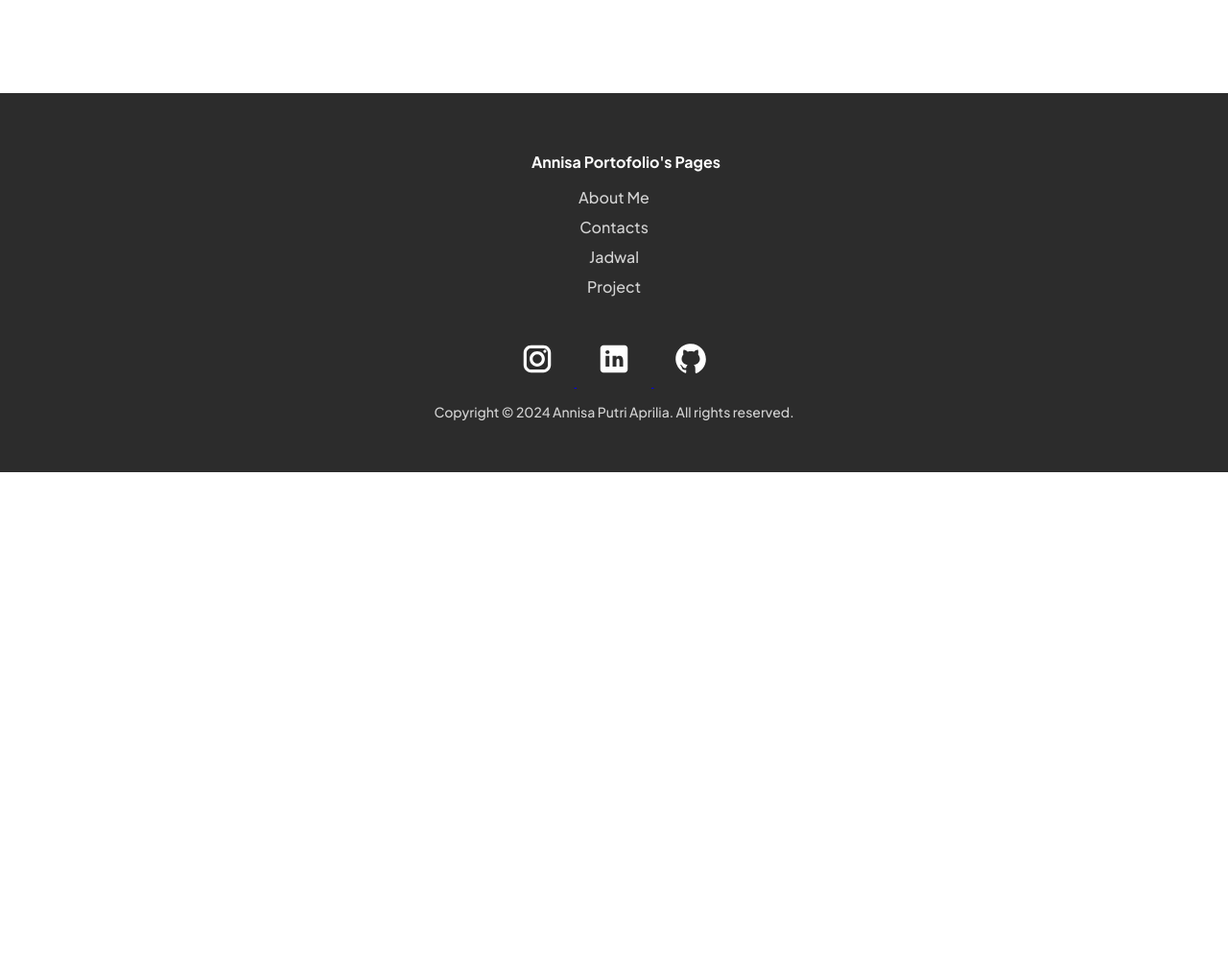
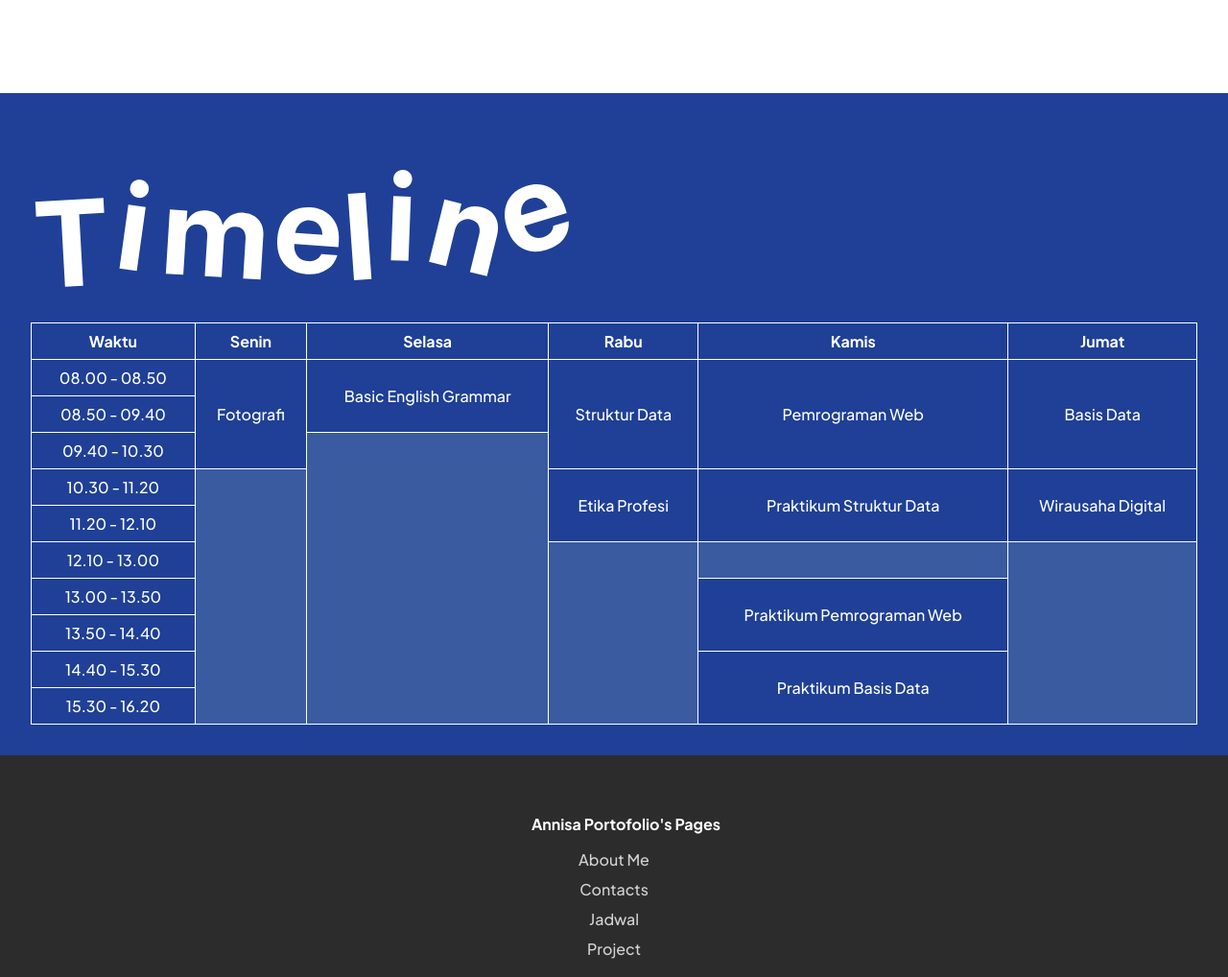
Before and after one commit to moozunch/moozunch-portofolio, a plain HTML site: page index.html in a window 1280 px wide. Shown: the part 1694-2712 px from the top of the page at 96% size. Before the commit the page ends 2186 px from the top, so only its background shows below. Drawn offline with Linux system fonts and the light colour scheme.

Commit message:
table added

```diff
--- a/index.html
+++ b/index.html
@@ -64,22 +64,88 @@
                 <img src="img/donday3.jpg" alt="preview donday app ui">
             </article>
         </section>
+
+        <section id="jadwal" class = "timeline-container">
+            <article class = "kotakbiru" >
+                <img src="svg/timeline.svg" alt="timeline">
+                <table>
+                    <thead>
+                        <tr>
+                            <th>Waktu</th>
+                            <th>Senin</th>
+                            <th>Selasa</th>
+                            <th>Rabu</th>
+                            <th>Kamis</th>
+                            <th>Jumat</th>
+                        </tr>
+                    </thead>
+                    <tbody>
+                        <tr>
+                            <td class="time">08.00 - 08.50</td>
+                            <td rowspan="3">Fotografi</td>
+                            <td rowspan="2">Basic English Grammar</td>
+                            <td rowspan="3">Struktur Data</td>
+                            <td rowspan="3">Pemrograman Web</td>
+                            <td rowspan="3">Basis Data</td>
+                        </tr>
+                        <tr>
+                            <td class="time">08.50 - 09.40</td>
+
+                        </tr>
+                        <tr>
+                            <td class="time">09.40 - 10.30</td>
+                            <td rowspan="8" class="free"> </td>
+                        </tr>
+                        <tr>
+                            <td class="time">10.30 - 11.20</td>
+                            <td rowspan="7" class="free"> </td>
+                            <td rowspan="2">Etika Profesi</td>
+                            <td rowspan="2">Praktikum Struktur Data</td>
+                            <td rowspan="2">Wirausaha Digital</td>
+                        </tr>
+                        <tr>
+                            <td class="time">11.20 - 12.10</td>
+                        </tr>
+                        <tr>
+                            <td class="time">12.10 - 13.00</td>
+                            <td rowspan="5" class="free"></td>
+                            <td class="free"></td>
+                            <td rowspan="5" class="free"></td>
+                        </tr>
+                        <tr>
+                            <td class="time">13.00 - 13.50</td>
+                            <td rowspan="2">Praktikum Pemrograman Web</td>
+                        </tr>
+                        <tr>
+                            <td class="time">13.50 - 14.40</td>
+                        </tr>
+                        <tr>
+                            <td class="time">14.40 - 15.30</td>
+                            <td rowspan="2">Praktikum Basis Data</td>
+                        </tr>
+                        <tr>
+                            <td class="time">15.30 - 16.20</td>
+                        </tr>
+                    </tbody>
+                </table>
+            </article>
+        </section>
     </main>
 
-    <footer>
-        <div class="footer-container">
-            <section class="footersection">
+    <footer id="contact">
+        <section class="footer-container">
+            <article class="footersection">
                 <h4>Annisa Portofolio's Pages</h4>
                 <ul>
-                    <li><a href="#">About Me</a></li>
-                    <li><a href="#">Contacts</a></li>
-                    <li><a href="#">Jadwal</a></li>
-                    <li><a href="#">Project</a></li>
+                    <li><a href="#about">About Me</a></li>
+                    <li><a href="#contact">Contacts</a></li>
+                    <li><a href="#jadwal">Jadwal</a></li>
+                    <li><a href="pages/project.html">Project</a></li>
                 </ul>
-            </section>
-        </div>
+            </article>
+        </section>
 
-        <div class="footer-bottom">
+        <section class="footer-bottom">
             <article class="social">
                 <a href = "https://www.instagram.com/apictoresque/">
                     <img src="svg/instagram-icons8.svg" alt="Instagram" >
@@ -92,7 +158,7 @@
                 </a>
             </article>
             <p>Copyright © 2024 Annisa Putri Aprilia. All rights reserved.</p>
-        </div>
+        </section>
     </footer>
 </body>
 </html>
--- a/stylesheets/style1.css
+++ b/stylesheets/style1.css
@@ -182,6 +182,27 @@ nav {
     color: #1F4096;
 }
 
+.timeline-container {
+    background-color: #1F4096;
+    padding: 2rem;
+    color: white;
+    align-content: center;
+}
+
+.timeline-container table {
+    width: 100%;
+    border-collapse: collapse;
+}
+
+.timeline-container th, .timeline-container td {
+    border: 1px solid white;
+    padding: 0.5rem;
+    text-align: center;
+}
+
+.timeline-container .free {
+    background-color: #3A5BA0;
+}
 
 @media (min-width: 768px) {
     .preview {
```
Also changed, not shown: pages/project.html (+5 -5 lines), svg/timeline.svg (added).
